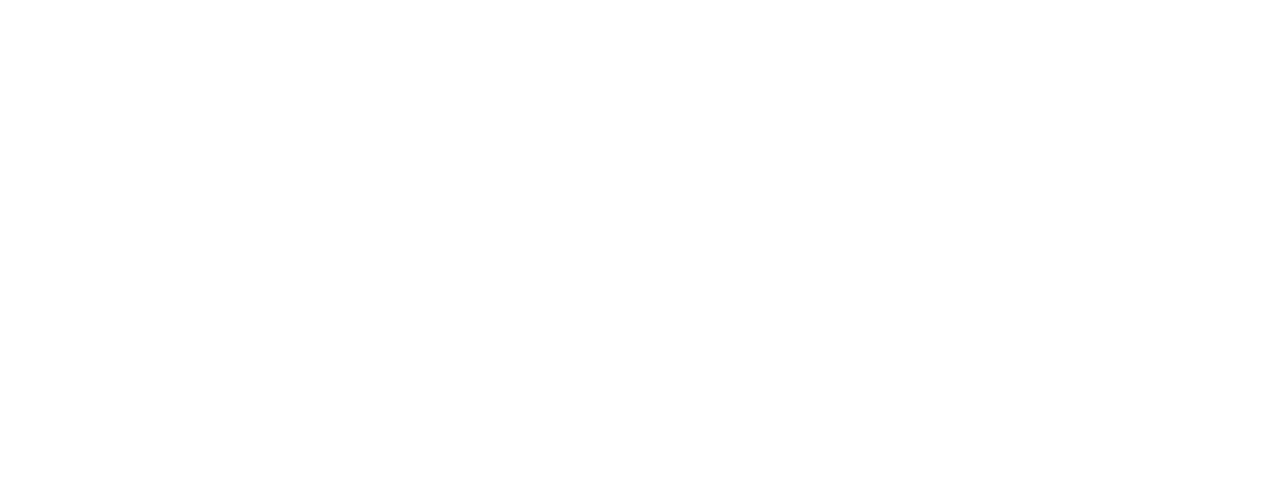
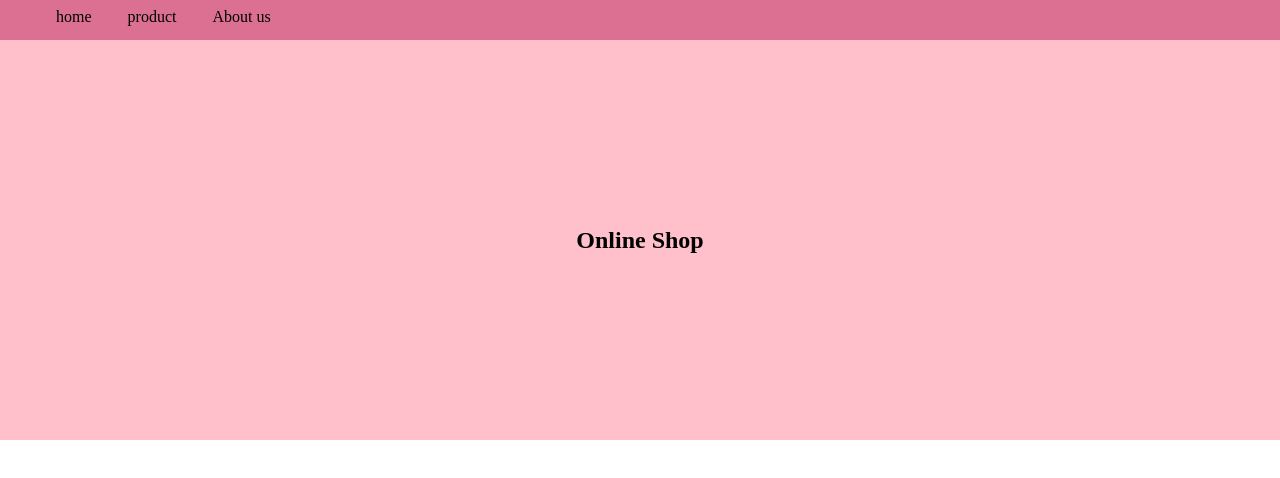
Before and after one commit to ehsannajafi1402/branch, a plain HTML site: page index.html in a window 1280 px wide. Drawn offline with Linux system fonts and the light colour scheme.

Commit message:
menu&header

```diff
--- a/index.html
+++ b/index.html
@@ -1,15 +1,54 @@
 <!DOCTYPE html>
 <html lang="en">
+
 <head>
     <meta charset="UTF-8">
     <meta name="viewport" content="width=device-width, initial-scale=1.0">
     <title>project</title>
+    <style>
+        body {
+            margin: 0;
+            min-height: 100vh;
+        }
+
+        nav {
+            height: 40px;
+            background-color: palevioletred;
+        }
+
+        ul {
+            display: inline;
+        }
+
+        ul li {
+            list-style-type: none;
+            display: inline-block;
+            padding: 8px 16px;
+        }
+
+        header {
+            height: 400px;
+            background-color: pink;
+            display: flex;
+            align-items: center;
+            justify-content: center;
+        }
+    </style>
 </head>
+
 <body>
 
     <!--number1-->
-   <nav></nav>
-   <header></header>
+    <nav>
+        <ul>
+            <li>home</li>
+            <li>product</li>
+            <li>About us</li>
+        </ul>
+    </nav>
+    <header>
+        <h2>Online Shop</h2>
+    </header>
 
     <!--number2-->
     <section></section>
@@ -25,4 +64,5 @@
     <footer></footer>
 
 </body>
+
 </html>
```
Lines whose indentation alone changed are shown as unchanged.
